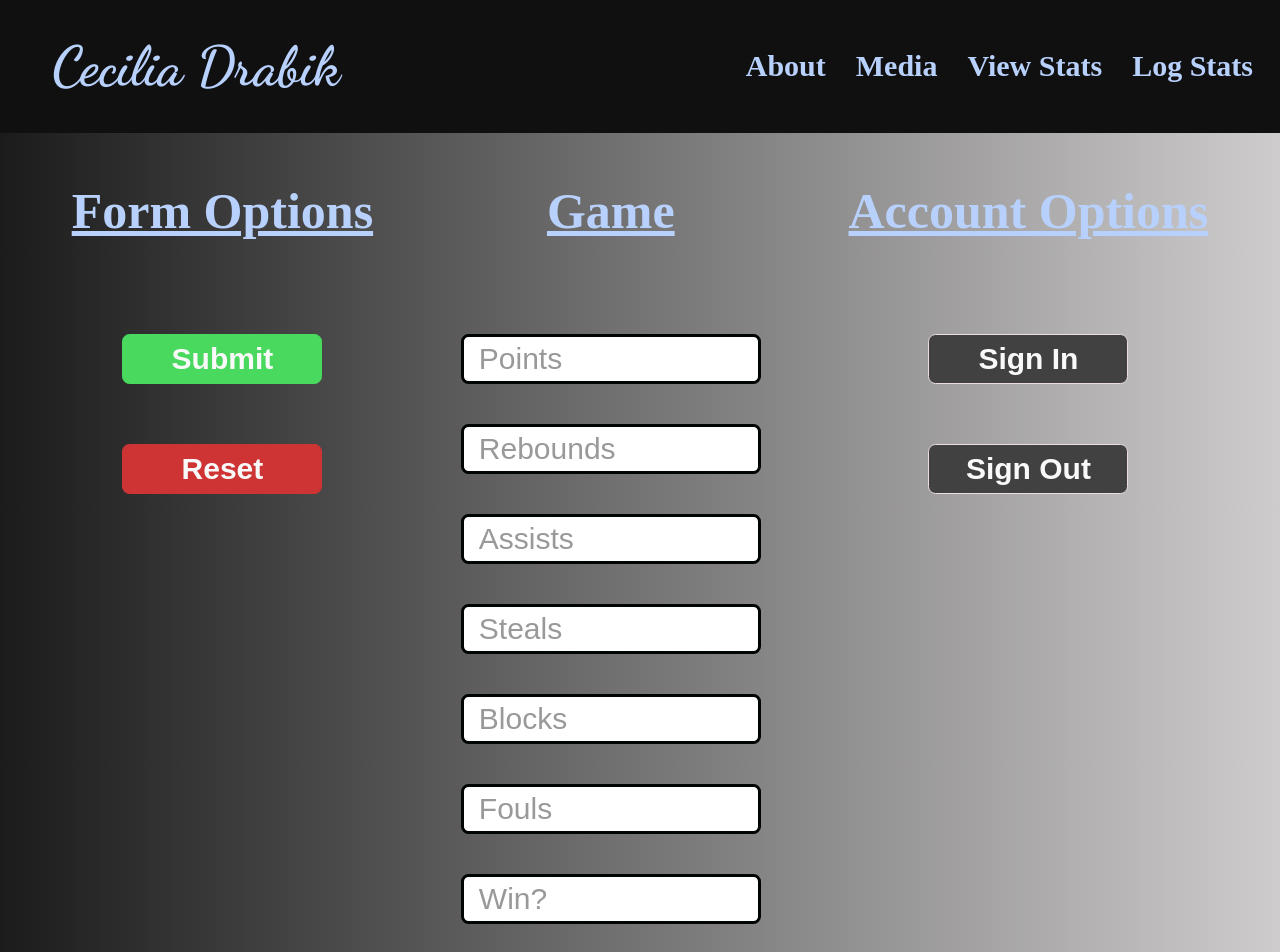
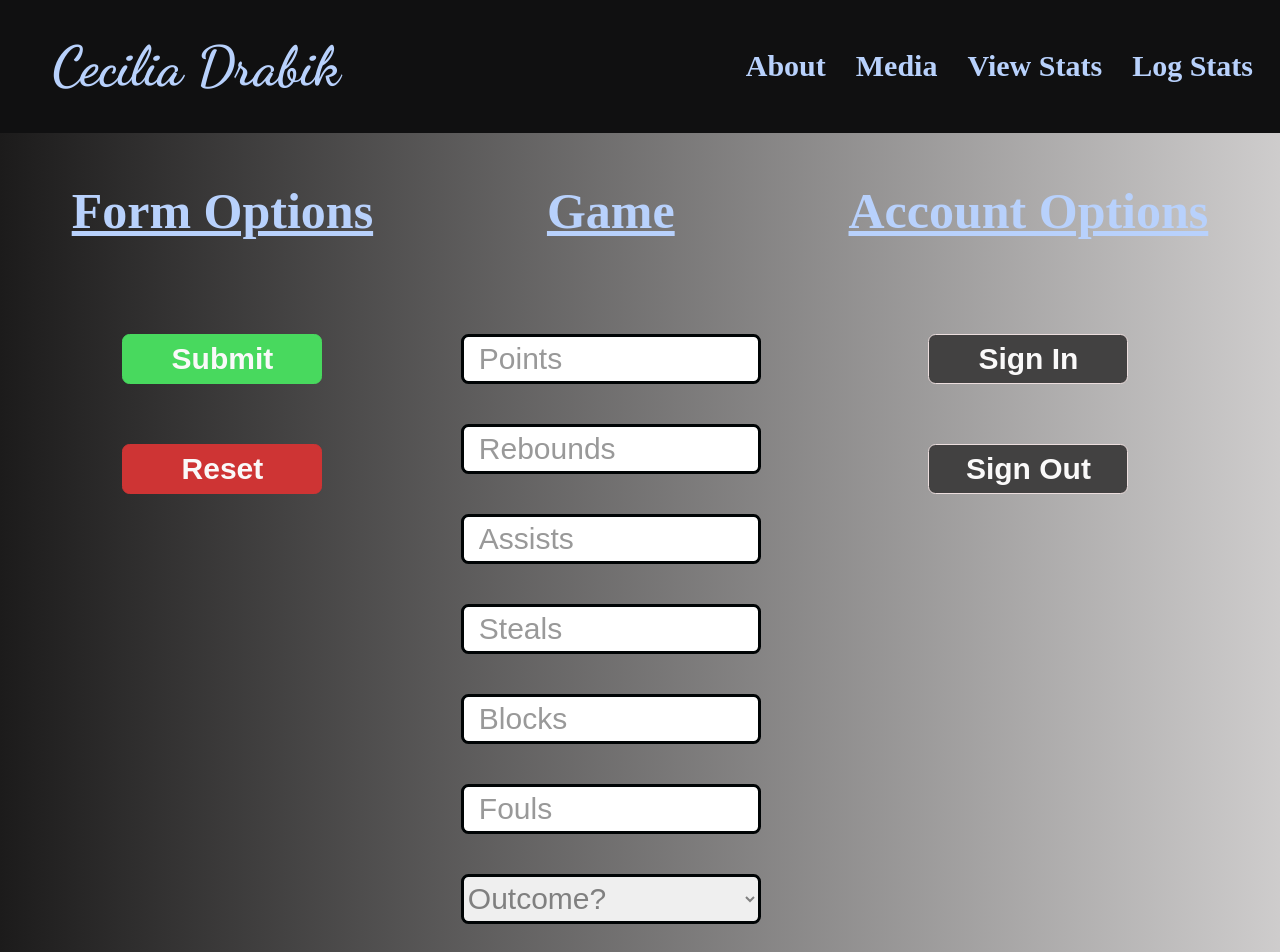
Before and after one commit to mkdrabik/Ciels_Stats, a React (Create React App) app: page /stat_form in a window 1280 px wide. Shown: the top 952 px of the page. Built offline with nearby package versions, Linux system fonts and the light colour scheme; the HTML template or start-up script is replaced by a standard one; a web font is replaced by a local one.

Commit message:
win selector

```diff
--- a/src/pages/Stat_Form.js
+++ b/src/pages/Stat_Form.js
@@ -28,6 +28,7 @@ function StatForm() {
   const w = useRef("");
   const sea = useRef("");
   const [season, setSeason] = useState("");
+  const [win, setWin] = useState("");
   const [signedIn, setsignedIn] = useState(false);
   var emp = true;
 
@@ -203,13 +204,18 @@ function StatForm() {
           <br></br>
           <br></br>
 
-          <input
-            placeholder="Win?"
+          <select
+            required
+            name="outcome"
+            id="outcome"
+            placeholder=""
+            onChange={handleWinChange}
             ref={w}
-            type="text"
-            className="input-box"
-            onChange={handleWinChange}
-          />
+          >
+            <option value="">Outcome?</option>
+            <option value="Win">Win</option>
+            <option value="Loss">Loss</option>
+          </select>
           <br></br>
           <br></br>
 
@@ -282,6 +288,11 @@ function StatForm() {
     var value = e.options[e.selectedIndex].value;
     setSeason(value);
   }
+  function handleWinChange() {
+    var e = document.getElementById("outcome");
+    var value = e.options[e.selectedIndex].value;
+    setGame((g) => ({ ...game, win: value }));
+  }
   function handlePointChange(e) {
     if (e.target.value >= 0) {
       setGame((g) => ({ ...game, points: e.target.value }));
@@ -324,9 +335,12 @@ function StatForm() {
       e.target.value = 0;
     }
   }
+  /*
   function handleWinChange(e) {
     setGame((g) => ({ ...game, win: e.target.value }));
   }
+  */
+
   function handleDateChange(e) {
     setGame((g) => ({ ...game, date: e.target.value }));
   }
@@ -377,6 +391,7 @@ function StatForm() {
       opponent: "",
     });
     setSeason("");
+    setWin("");
   }
 }
 
--- a/src/pages/Stats.js
+++ b/src/pages/Stats.js
@@ -1,18 +1,24 @@
 import "./Stat_Form.css";
 import Header from "../components/Header";
 import { txtDB } from "./txtConfig";
-import { collection, getDocs } from "firebase/firestore";
+import {
+  collection,
+  getDocs,
+  limit,
+  orderBy,
+  query,
+  where,
+} from "firebase/firestore";
 
-const colRef = collection(txtDB, "IHM");
-const read = () => {
-  getDocs(colRef).then((snapshot) => {
-    let games = [];
-    snapshot.docs.forEach((doc) => {
-      games.push({ id: doc.id });
-    });
-    console.log(games);
+async function qC() {
+  const colRef = collection(txtDB, "IHM");
+  const q = await query(colRef, orderBy("Assists", "asc"), limit(5));
+
+  const games = await getDocs(q);
+  games.forEach((user) => {
+    console.log(user.data());
   });
-};
+}
 
 function Stats() {
   return (
@@ -20,7 +26,7 @@ function Stats() {
       <Header />
       <button
         onClick={(e) => {
-          read();
+          qC();
         }}
       >
         Stats
--- a/src/pages/txtConfig.js
+++ b/src/pages/txtConfig.js
@@ -1,14 +1,7 @@
-// Import the functions you need from the SDKs you need
 import { initializeApp } from "firebase/app";
-//import { getAnalytics } from "firebase/analytics";
-import {getFirestore} from "firebase/firestore"
-import { getAuth} from "firebase/auth";
+import { getFirestore } from "firebase/firestore";
+import { getAuth } from "firebase/auth";
 
-// TODO: Add SDKs for Firebase products that you want to use
-// https://firebase.google.com/docs/web/setup#available-libraries
-
-// Your web app's Firebase configuration
-// For Firebase JS SDK v7.20.0 and later, measurementId is optional
 const firebaseConfig = {
   apiKey: "AIzaSyC5-lUpXpksP1lgBbGQUhlpXaRsUyRe7zs",
   authDomain: "ciel-s-stats.firebaseapp.com",
@@ -16,15 +9,23 @@ const firebaseConfig = {
   storageBucket: "ciel-s-stats.appspot.com",
   messagingSenderId: "325452880503",
   appId: "1:325452880503:web:ef0a35511dbbd986020472",
-  measurementId: "G-C7EVSPB3XB"
+  measurementId: "G-C7EVSPB3XB",
 };
 
 // Initialize Firebase
 const app = initializeApp(firebaseConfig);
-//const analytics = getAnalytics(app);
 const txtDB = getFirestore(app);
 const auth = getAuth();
 
-export{
-    txtDB, auth
-}
+export { txtDB, auth };
+
+/*
+
+          <input
+            placeholder="Win?"
+            ref={w}
+            type="text"
+            className="input-box"
+            onChange={handleWinChange}
+          />
+          */
```
